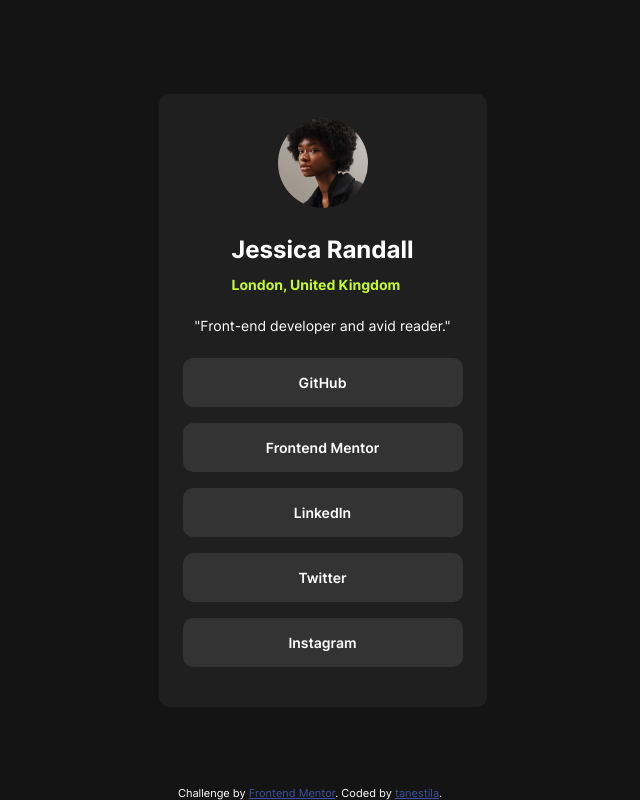
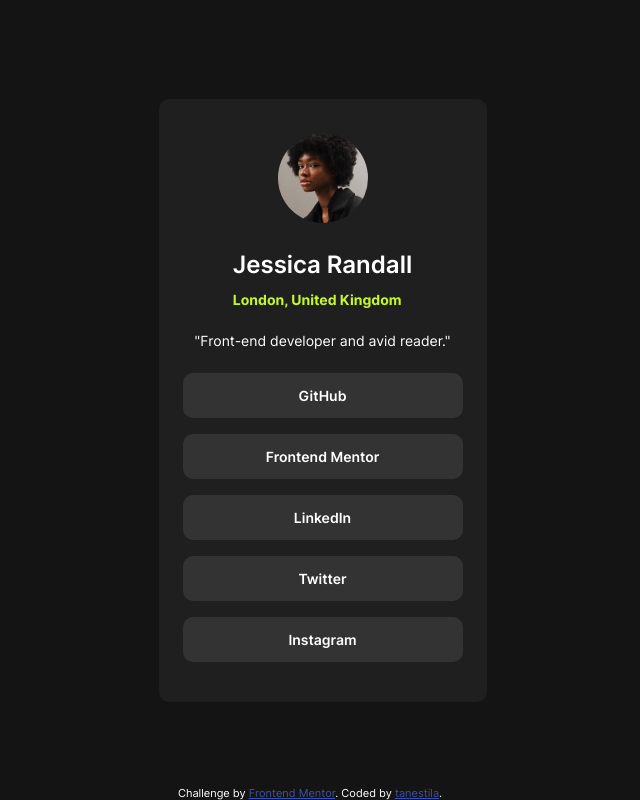
Before and after one commit to tanestila/social-links-profile, a plain HTML site: page index.html in a window 1280 px wide. Shown: the whole page, without its empty margins (330-970 px from the left). Drawn offline with Linux system fonts and the light colour scheme.

Commit message:
update style

```diff
--- a/index.html
+++ b/index.html
@@ -71,10 +71,11 @@
       .avatar {
         border-radius: 50%;
         height: 90px;
+        margin-top: 10px;
       }
 
       .name {
-        font-weight: var(--fw-bold);
+        font-weight: var(--fw-medium);
         font-size: 1.5rem;
       }
 
@@ -97,7 +98,7 @@
       li {
         background-color: var(--grey-700);
         width: 100%;
-        padding: 16px;
+        padding: 14px;
         margin-bottom: 16px;
         font-weight: var(--fw-medium);
         border-radius: 10px;
```
